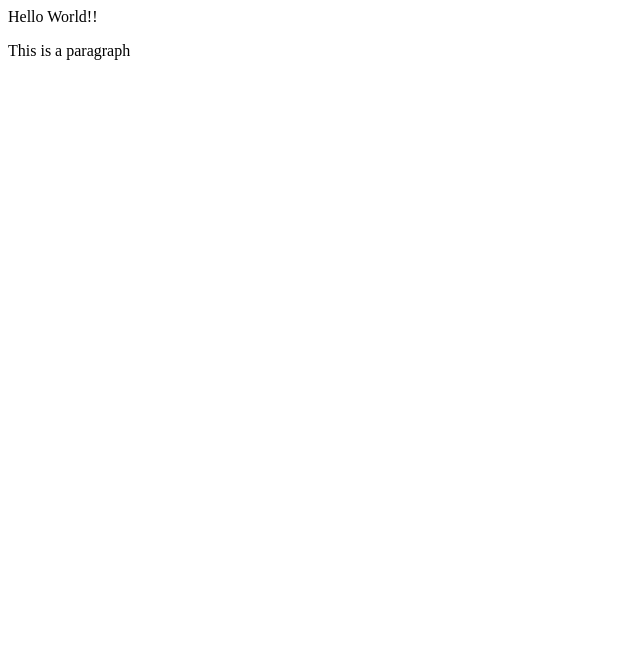
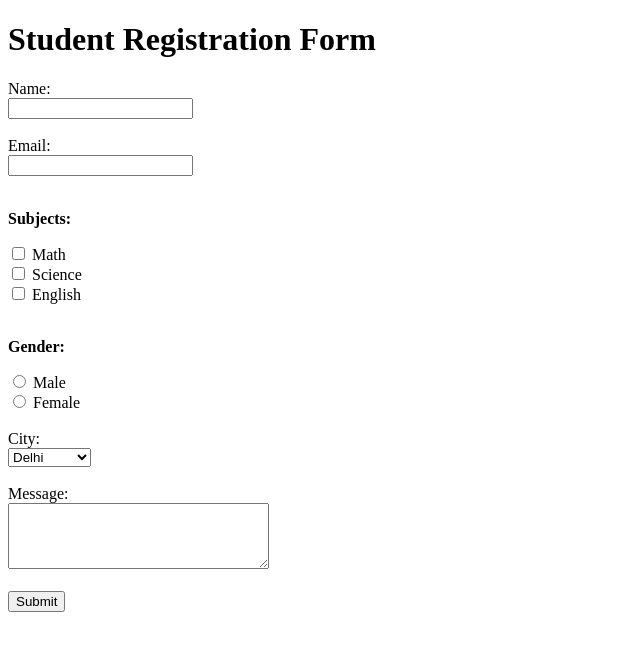
Before and after one commit to rk-3001/Learning_html, a plain HTML site: page index.html in a window 1280 px wide. Shown: the whole page, without its empty margins (0-640 px from the left). Drawn offline with Linux system fonts and the light colour scheme.

Commit message:
My first project:Student Registration form

```diff
--- a/index.html
+++ b/index.html
@@ -2,11 +2,49 @@
 <html lang="en">
 <head>
     <meta charset="UTF-8">
-    <meta name="viewport" content="width=device-width, initial-scale=1.0">
-    <title>Document</title>
+    <title>Student Form</title>
 </head>
 <body>
-    <h>Hello World!!</h>
-   <p>This is a paragraph</p>
+
+    <h1>Student Registration Form</h1>
+
+    <form>
+
+        <!-- Name -->
+        <label for="name">Name:</label><br>
+        <input type="text" id="name" name="name"><br><br>
+
+        <!-- Email -->
+        <label for="email">Email:</label><br>
+        <input type="email" id="email" name="email"><br><br>
+
+        <!-- Subjects -->
+        <p><b>Subjects:</b></p>
+        <label><input type="checkbox" name="subject" value="math"> Math</label><br>
+        <label><input type="checkbox" name="subject" value="science"> Science</label><br>
+        <label><input type="checkbox" name="subject" value="english"> English</label><br><br>
+
+        <!-- Gender -->
+        <p><b>Gender:</b></p>
+        <label><input type="radio" name="gender" value="male"> Male</label><br>
+        <label><input type="radio" name="gender" value="female"> Female</label><br><br>
+
+        <!-- City Dropdown -->
+        <label for="city">City:</label><br>
+        <select id="city" name="city">
+            <option value="delhi">Delhi</option>
+            <option value="mumbai">Mumbai</option>
+            <option value="bangalore">Bangalore</option>
+        </select><br><br>
+
+        <!-- Message -->
+        <label for="message">Message:</label><br>
+        <textarea id="message" name="message" rows="4" cols="30"></textarea><br><br>
+
+        <!-- Submit -->
+        <button type="submit">Submit</button>
+
+    </form>
+
 </body>
 </html>
```
Also changed, not shown: hello.html (added, +11 -0 lines).
